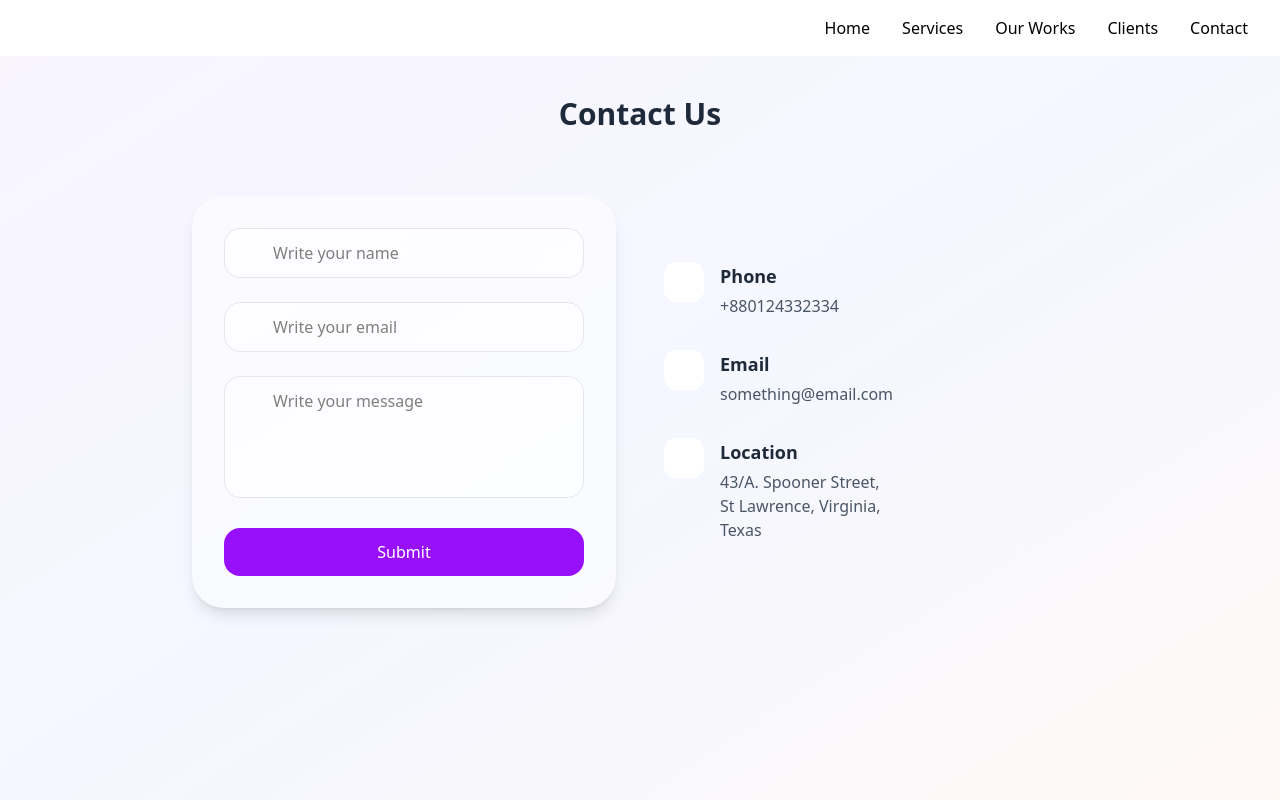
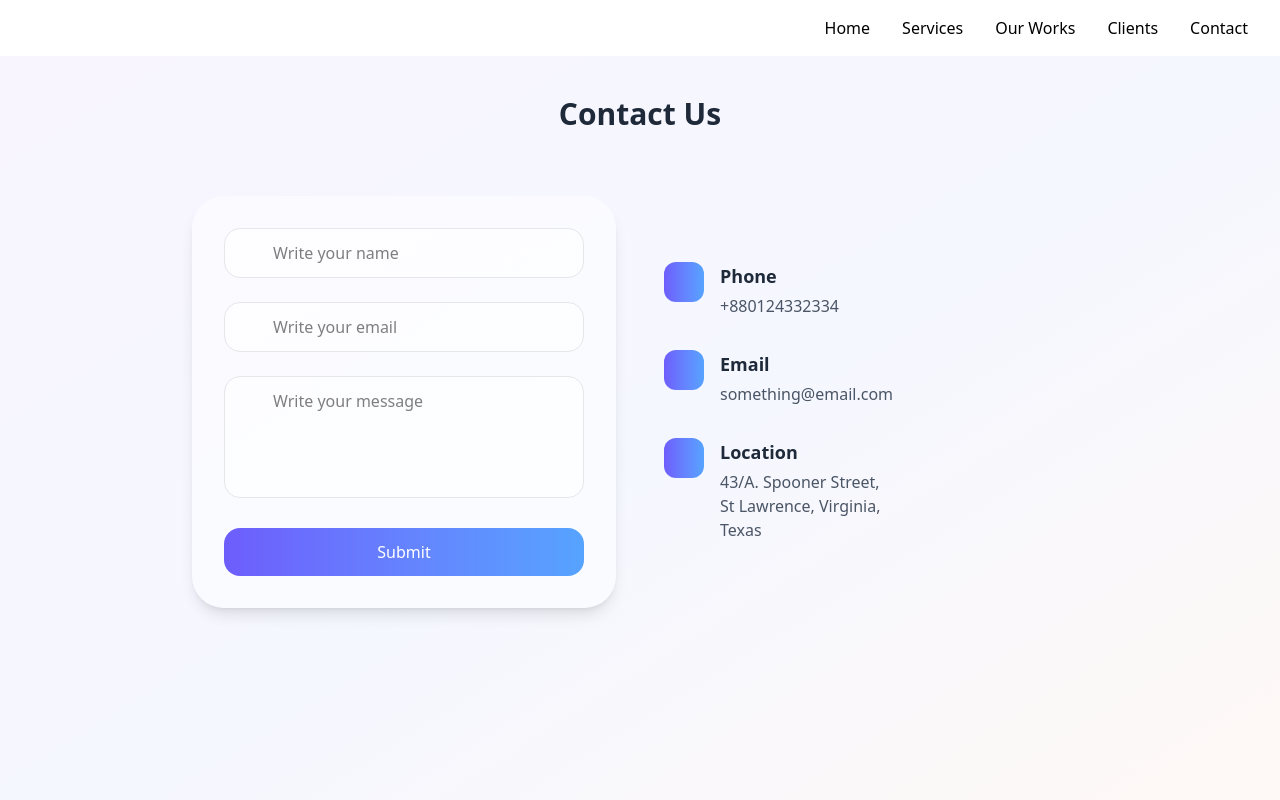
Before and after one commit to NefiPinedaGalicia/N2-Practica3, a React (Vite) app: page /contact in a window 1280 px wide. Shown: the top 800 px of the page. Built offline with nearby package versions, Linux system fonts and the light colour scheme.

Commit message:
updating contact page

```diff
--- a/src/components/form.jsx
+++ b/src/components/form.jsx
@@ -116,7 +116,7 @@ export default function Form() {
 
       <button
         type="submit"
-        className="w-full bg-purple-600 text-white py-3 px-6 rounded-2xl font-medium hover:bg-purple-700 transition-colors duration-300"
+        className="w-full bg-gradient-to-r from-[#6d5dfc] to-[#56a3ff] text-white py-3 px-6 rounded-2xl font-medium transition-all hover:opacity-90"
       >
         Submit
       </button>
--- a/src/pages/contact.jsx
+++ b/src/pages/contact.jsx
@@ -66,8 +66,8 @@ export default function Contact() {
           <div className="space-y-8">
             {contactInfo.map((item, index) => (
               <div key={index} className="flex items-start space-x-4">
-                <div className="bg-white rounded-xl p-2 flex-shrink-0 w-10 h-10 flex items-center justify-center">
-                  <div className="text-purple-600 size-5 flex items-center justify-center">
+                <div className="bg-gradient-to-r from-[#6d5dfc] to-[#56a3ff] rounded-xl p-2 flex-shrink-0 w-10 h-10 flex items-center justify-center">
+                  <div className="text-white size-5 flex items-center justify-center">
                     {createIcon(item.icon)}
                   </div>
                 </div>
```
